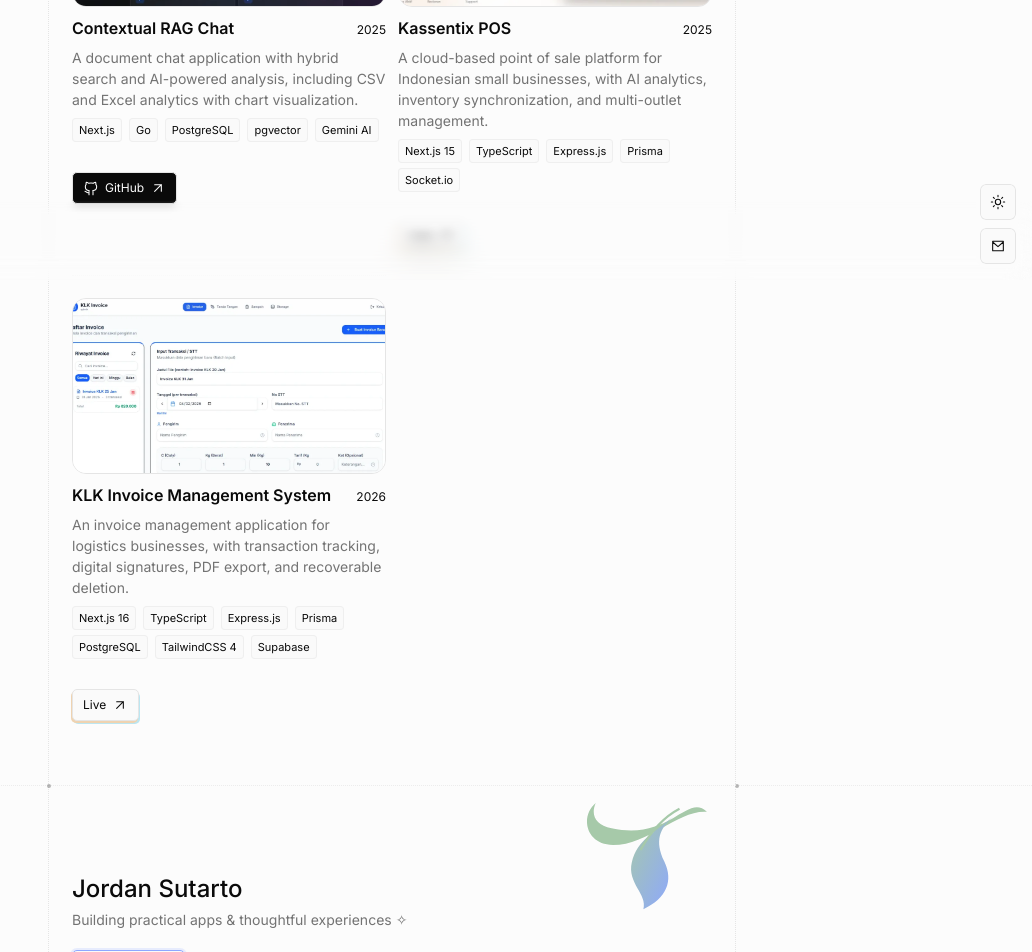
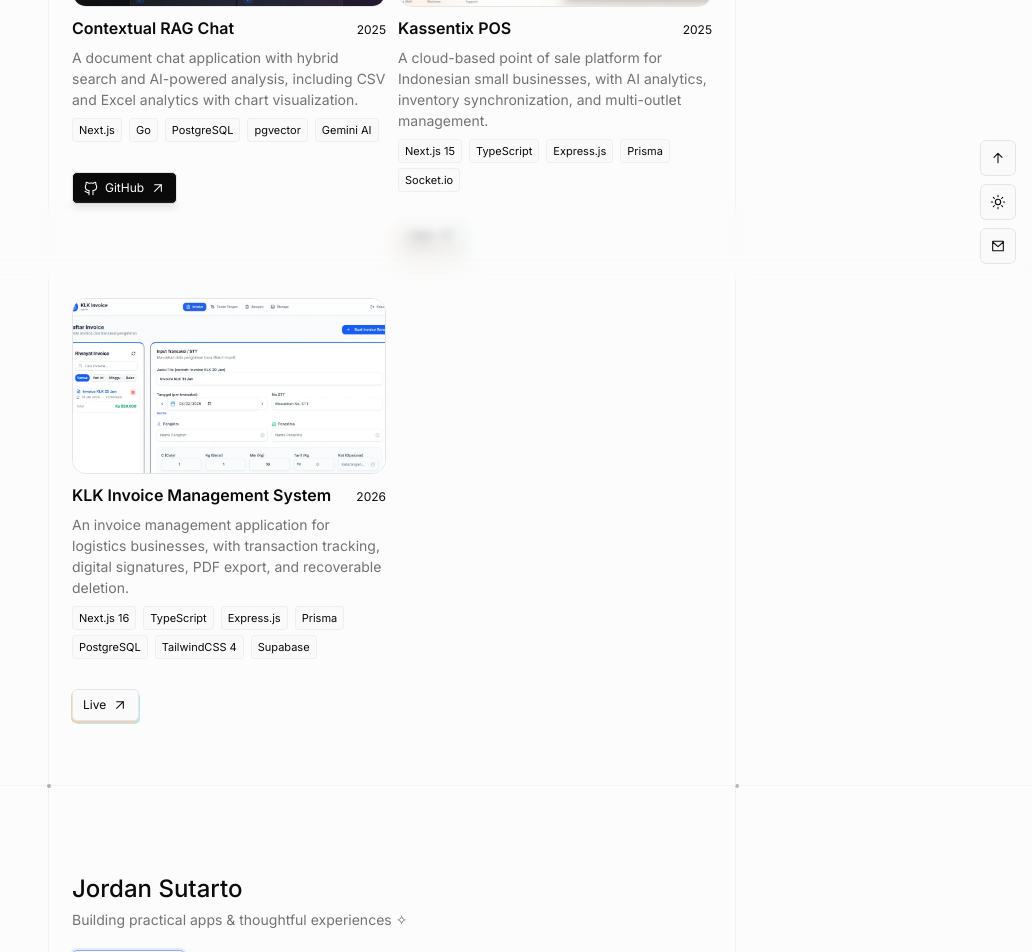
Before and after one commit to Jordannst/dev-folio, a Next.js app: page /projects in a window 1280 px wide. Shown: the part 520-1472 px from the top of the page, without its empty margins (248-1280 px from the left). Built offline with nearby package versions, Linux system fonts and the light colour scheme.

Commit message:
feat: animate botanical leaves and add back-to-top replay

```diff
--- a/src/app/globals.css
+++ b/src/app/globals.css
@@ -34,6 +34,18 @@
 .github-section { margin:64px 0 32px; padding-bottom:40px; }.text-link { display:inline-flex; align-items:center; gap:6px; font-size:13px; min-height:40px; text-decoration:underline; text-underline-offset:4px; }
 .footer { padding:88px 0 0; margin-top:64px; }.footer h2 { font-family:var(--font-inter); font-weight:500; font-size:24px; line-height:32px; }.footer p { font-size:14px; color:var(--muted); margin:4px 0 20px; }.contact-button { border-color:var(--blue); box-shadow:0 0 0 2px #8da7ff30; }.footer-bottom { padding-top:96px; display:flex; flex-direction:column; align-items:flex-end; font-size:11px; color:var(--muted); gap:3px; }
 .leaf { position:absolute; width:170px; pointer-events:none; z-index:-1; }.hero-leaf { top:300px; right:calc(-25vw + 12px); }.footer-leaf { right:0; top:0; width:130px; }
+@media (prefers-reduced-motion:no-preference) {
+  .leaf-blade { transform-origin:126px 44px; opacity:0; }
+  .leaf-stem { stroke-dasharray:1; stroke-dashoffset:1; }
+  .leaf-sway { transform-origin:81px 90px; }
+  .leaf[data-grown=true] .leaf-stem { animation:leaf-stem-grow .65s ease-out both; }
+  .leaf[data-grown=true] .leaf-green { animation:leaf-unfold 1.2s .3s cubic-bezier(.22,1,.36,1) both; }
+  .leaf[data-grown=true] .leaf-blue { animation:leaf-unfold 1.3s .5s cubic-bezier(.22,1,.36,1) both; }
+  .leaf[data-grown=true] .leaf-sway { animation:leaf-sway 7s 1.8s ease-in-out infinite; }
+}
+@keyframes leaf-stem-grow { to { stroke-dashoffset:0; } }
+@keyframes leaf-unfold { from { opacity:0; transform:rotate(-14deg) scale(.04); } to { opacity:1; transform:rotate(0) scale(1); } }
+@keyframes leaf-sway { 0%,100% { transform:rotate(0); } 35% { transform:rotate(1.5deg); } 70% { transform:rotate(-1deg); } }
 .bottom-blur { height:80px; position:fixed; bottom:0; left:0; right:0; z-index:20; pointer-events:none; isolation:isolate; }
 .bottom-blur > div { position:absolute; inset:0; }
 .bottom-blur > div:nth-child(1) { backdrop-filter:blur(4px); mask-image:linear-gradient(transparent 0%,#000 20%,#000 40%,transparent 60%); }
--- a/src/components/icon.tsx
+++ b/src/components/icon.tsx
@@ -3,6 +3,7 @@
 const paths = {
   arrow: "M7 17 17 7M7 7h10v10",
   back: "M19 12H5m6-6-6 6 6 6",
+  up: "M12 19V5m-6 6 6-6 6 6",
   chevron: "m6 9 6 6 6-6",
   mail: "M4 5h16v14H4z m0 1 8 7 8-7",
   sun: "M12 2v2m0 16v2M2 12h2m16 0h2M5 5l1.5 1.5m11 11L19 19M5 19l1.5-1.5m11-11L19 5M16 12a4 4 0 1 1-8 0 4 4 0 0 1 8 0",
--- /dev/null
+++ b/src/components/leaf.tsx
@@ -0,0 +1,29 @@
+"use client";
+
+import { useEffect, useId, useRef, useState } from "react";
+import { useInView } from "motion/react";
+
+export function Leaf({ className = "" }: { className?: string }) {
+  const [cycle, setCycle] = useState(0);
+  useEffect(() => {
+    const replay = () => setCycle(value => value + 1);
+    document.addEventListener("portfolio:back-to-top", replay);
+    return () => document.removeEventListener("portfolio:back-to-top", replay);
+  }, []);
+  return <GrowingLeaf key={cycle} className={className} />;
+}
+
+function GrowingLeaf({ className }: { className: string }) {
+  const id = useId();
+  const ref = useRef<SVGSVGElement>(null);
+  const visible = useInView(ref, { once: true, amount: 0.3 });
+
+  return <svg ref={ref} className={`leaf ${className}`} data-grown={visible} viewBox="0 0 180 180" aria-hidden="true">
+    <defs><linearGradient id={id} x1="0" y1="0" x2="1" y2="1"><stop stopColor="#a6c9a9" /><stop offset="1" stopColor="#8da7ff" /></linearGradient></defs>
+    <g className="leaf-sway">
+      <path className="leaf-blade leaf-green" fill="#a6c9a9" d="M173 37C145 11 122 78 41 60 18 55 12 41 19 25-3 43 5 83 43 83c50 0 90-49 130-46Z"/>
+      <path className="leaf-blade leaf-blue" fill={`url(#${id})`} d="M126 44c-24 21-50 32-57 63-7 29 22 44 16 65 32-15 42-39 29-66-14-29-6-46 12-62Z"/>
+      <path className="leaf-stem" pathLength="1" d="M81 90c14-25 33-46 54-57" fill="none" stroke="#a6c9a9" strokeWidth="3"/>
+    </g>
+  </svg>;
+}
--- a/src/components/site-controls.tsx
+++ b/src/components/site-controls.tsx
@@ -53,6 +53,15 @@
     document.addEventListener("portfolio:navigate", navigate);
     return () => document.removeEventListener("portfolio:navigate", navigate);
   }, [pathname, router]);
+  function backToTop() {
+    const replay = () => {
+      if (window.scrollY > 1) return;
+      document.getElementById("home")?.focus({ preventScroll: true });
+      document.dispatchEvent(new Event("portfolio:back-to-top"));
+    };
+    if (lenis.current) lenis.current.scrollTo(0, { duration: 1, onComplete: replay });
+    else { window.scrollTo({ top: 0, behavior: "instant" }); replay(); }
+  }
   function toggleTheme(event: MouseEvent<HTMLButtonElement>) {
     themeTransition.current?.skipTransition();
     const apply = () => {
@@ -72,5 +81,5 @@
     themeTransition.current = document.startViewTransition(apply);
     void themeTransition.current.ready.catch(() => { /* A newer toggle can skip this animation. */ });
   }
-  return <><div className="bottom-blur" aria-hidden="true"><div /><div /><div /><div /><div /></div><div className="scroll-progress" ref={progress} aria-hidden="true" /><div className="floating-controls"><button onClick={toggleTheme} aria-label={`Switch to ${dark ? "light" : "dark"} theme`} title={`Switch to ${dark ? "light" : "dark"} theme`}><Icon name={dark ? "moon" : "sun"} /></button><a href={`mailto:${portfolio.profile.email}`} aria-label="Email Jordan" title="Email Jordan"><Icon name="mail" /></a></div></>;
+  return <><div className="bottom-blur" aria-hidden="true"><div /><div /><div /><div /><div /></div><div className="scroll-progress" ref={progress} aria-hidden="true" /><div className="floating-controls"><button onClick={backToTop} aria-label="Back to top" title="Back to top"><Icon name="up" /></button><button onClick={toggleTheme} aria-label={`Switch to ${dark ? "light" : "dark"} theme`} title={`Switch to ${dark ? "light" : "dark"} theme`}><Icon name={dark ? "moon" : "sun"} /></button><a href={`mailto:${portfolio.profile.email}`} aria-label="Email Jordan" title="Email Jordan"><Icon name="mail" /></a></div></>;
 }
--- a/src/components/site-frame.tsx
+++ b/src/components/site-frame.tsx
@@ -1,11 +1,8 @@
-import { useId } from "react";
 import { portfolio } from "@/data/portfolio";
 import { Icon } from "./icon";
+import { Leaf } from "./leaf";
 
-export function Leaf({ className = "" }: { className?: string }) {
-  const id = useId();
-  return <svg className={`leaf ${className}`} viewBox="0 0 180 180" aria-hidden="true"><defs><linearGradient id={id} x1="0" y1="0" x2="1" y2="1"><stop stopColor="#a6c9a9" /><stop offset="1" stopColor="#8da7ff" /></linearGradient></defs><path fill="#a6c9a9" d="M173 37C145 11 122 78 41 60 18 55 12 41 19 25-3 43 5 83 43 83c50 0 90-49 130-46Z"/><path fill={`url(#${id})`} d="M126 44c-24 21-50 32-57 63-7 29 22 44 16 65 32-15 42-39 29-66-14-29-6-46 12-62Z"/><path d="M81 90c14-25 33-46 54-57" fill="none" stroke="#a6c9a9" strokeWidth="3"/></svg>;
-}
+export { Leaf };
 
 export function SectionHeading({ id, children }: { id: string; children: React.ReactNode }) {
   return <div className="section-heading cross-line"><h2 id={id} tabIndex={-1}>{children}</h2></div>;
```
